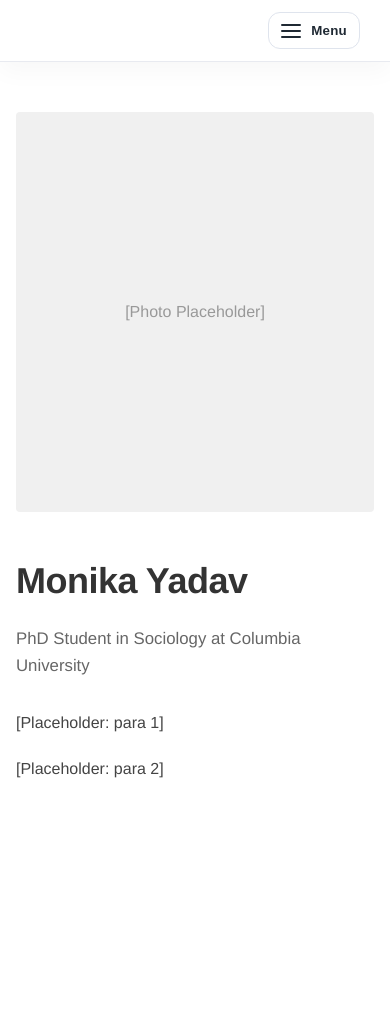
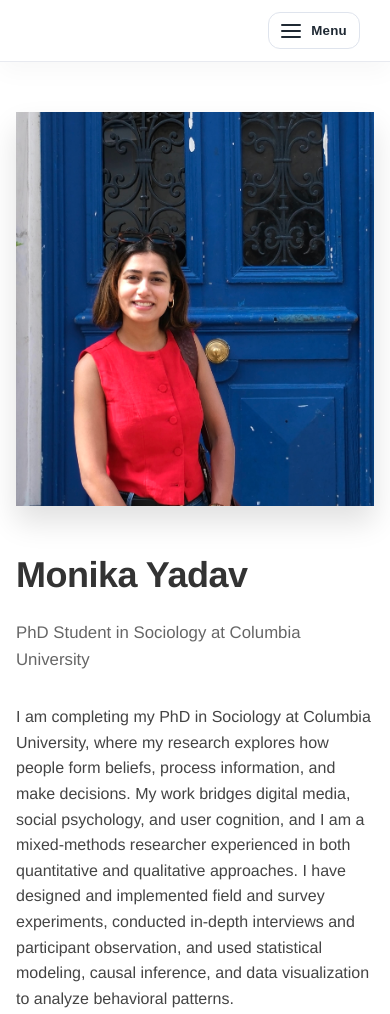
Before and after one commit to monikayadav141/monikayadav141.github.io, a plain HTML site: page index.html in a window 390 px wide. Before the commit the page ends 861 px from the top, so only its background shows below. Drawn offline with Linux system fonts and the light colour scheme.

Commit message:
Add profile photo to homepage

```diff
--- a/index.html
+++ b/index.html
@@ -34,17 +34,12 @@
           <p class="subtitle">PhD Student in Sociology at Columbia University</p>
 
           <p>
-            [Placeholder: para 1]
-          </p>
-          <p>
-            [Placeholder: para 2]
+            I am completing my PhD in Sociology at Columbia University, where my research explores how people form beliefs, process information, and make decisions. My work bridges digital media, social psychology, and user cognition, and I am a mixed-methods researcher experienced in both quantitative and qualitative approaches. I have designed and implemented field and survey experiments, conducted in-depth interviews and participant observation, and used statistical modeling, causal inference, and data visualization to analyze behavioral patterns.
           </p>
         </div>
 
         <div class="home-image">
-          <div class="placeholder-image">
-            [Photo Placeholder]
-          </div>
+          <img src="DSCF6672.jpg" alt="Portrait of Monika Yadav" class="profile-photo">
         </div>
       </div>
     </main>
--- a/style.css
+++ b/style.css
@@ -553,9 +553,8 @@
     padding: 20px;
   }
 
-  .placeholder-image {
-    height: 280px;
-    max-width: 320px;
+  .profile-photo {
+    max-width: 300px;
   }
 }
 
@@ -646,14 +645,8 @@
    align-items: center;
  }
 
- .placeholder-image {
+ .profile-photo {
    width: 100%;
-   max-width: 400px;
-   height: 400px;
-   background-color: #f0f0f0;
-   display: flex;
-   justify-content: center;
-   align-items: center;
-   color: #999;
-   border-radius: 4px;
+   max-width: 380px;
+   box-shadow: 0 16px 28px rgba(0, 0, 0, 0.12);
  }
```
Also changed, not shown: DSCF6672.jpg (added).
